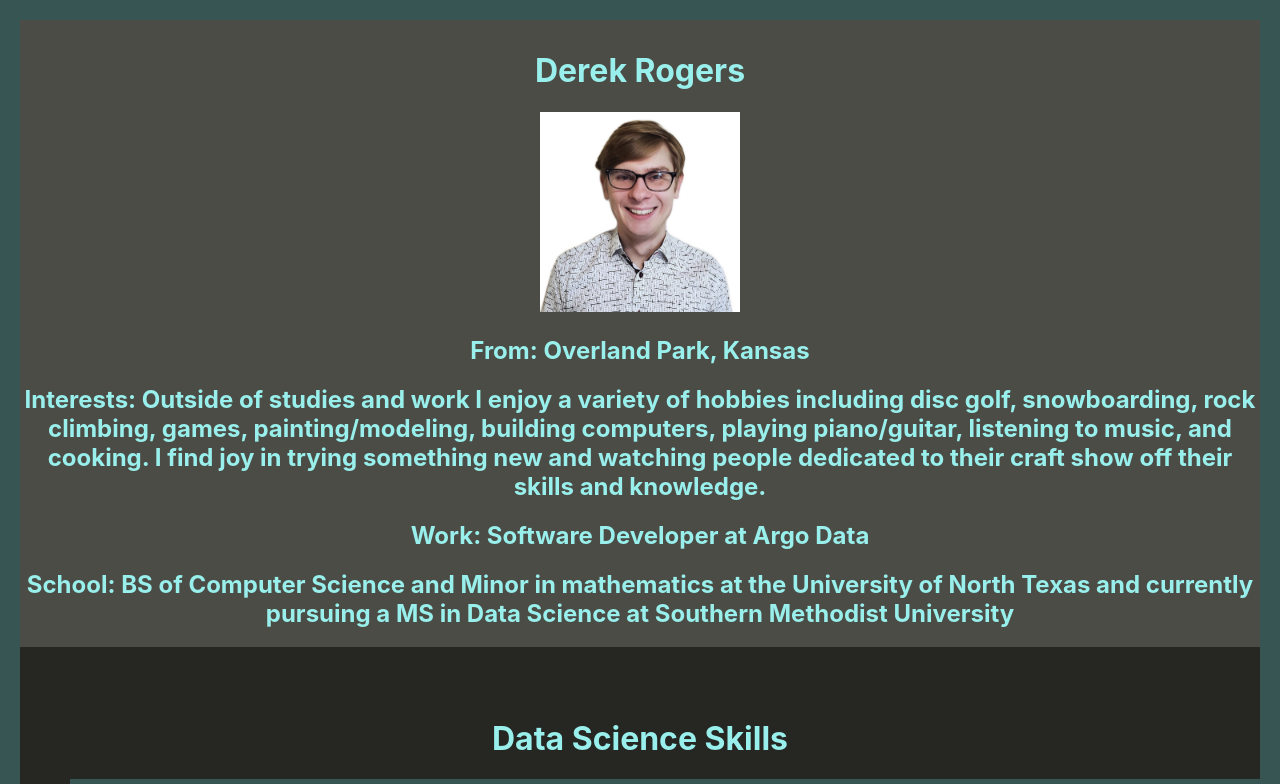
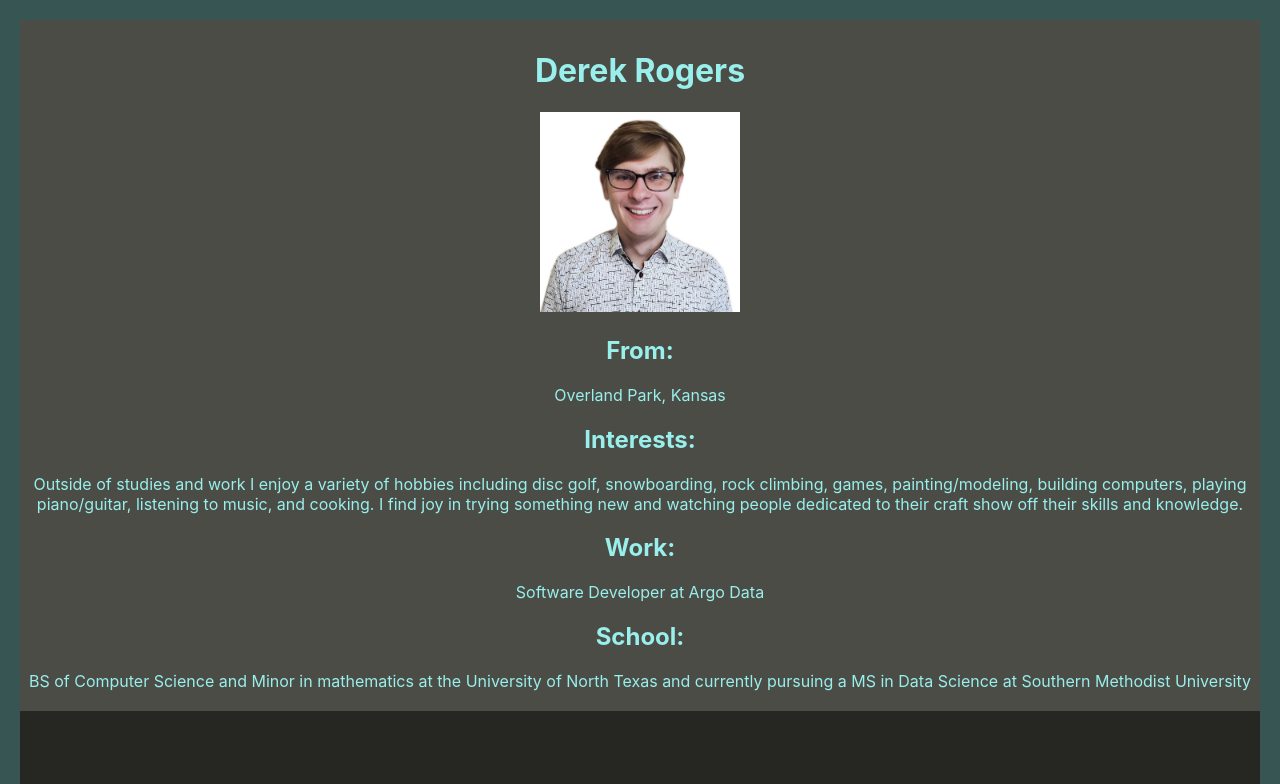
Before and after one commit to DotSumWedge/DotSumWedge.github.io, a React (Create React App) app: page / in a window 1280 px wide. Shown: the top 784 px of the page. Built offline with nearby package versions, Linux system fonts and the light colour scheme.

Commit message:
Updating styling

```diff
--- a/src/App.js
+++ b/src/App.js
@@ -1,10 +1,10 @@
 import './App.css';
-import React from 'react';
 import {Routes, Route, Link} from 'react-router-dom';
 import BarChartPage from './pages/BarChartPage';
 import DerekRogersPhoto from './Images/Derek_Professional_Photo.jpg';
 
 function App() {
+
   return (
     <div className="App" style={appDivStyle}>
         <div style={{ width: 200, height: 10 }}> </div>
@@ -12,22 +12,23 @@ function App() {
           Derek Rogers
         </h1>
         <img src={DerekRogersPhoto} style={{ width: 200, height: 200 }}/>
-        <h2>
-          From: Overland Park, Kansas
-        </h2>
-        <h2>
-          Interests: Outside of studies and work I enjoy a variety of hobbies including disc golf, snowboarding, rock climbing, games, painting/modeling, building computers, playing piano/guitar, listening to music, and cooking. I find joy in trying something new and watching people dedicated to their craft show off their skills and knowledge.
-        </h2>
-        <h2>
-          Work: Software Developer at Argo Data
-        </h2>
-        <h2>
-          School: BS of Computer Science and Minor in mathematics at the University of North Texas and currently pursuing  a MS in Data Science at Southern Methodist University
-        </h2>
+
+        <h2> From:</h2>
+        <div>Overland Park, Kansas</div>
+
+        <h2>Interests:</h2>
+        <div>Outside of studies and work I enjoy a variety of hobbies including disc golf, snowboarding, rock climbing, games, painting/modeling, building computers, playing piano/guitar, listening to music, and cooking. I find joy in trying something new and watching people dedicated to their craft show off their skills and knowledge.</div>
+
+        <h2>Work:</h2>
+        <div>Software Developer at Argo Data</div>
+
+        <h2>School:</h2>
+        <div>BS of Computer Science and Minor in mathematics at the University of North Texas and currently pursuing  a MS in Data Science at Southern Methodist University</div>
+
+        <div style={{ width: 200, height: 20 }}> </div>
         <Routes>
             <Route path="*" element={<BarChartPage />} />
         </Routes>
-
     </div>
   );
 }
```
